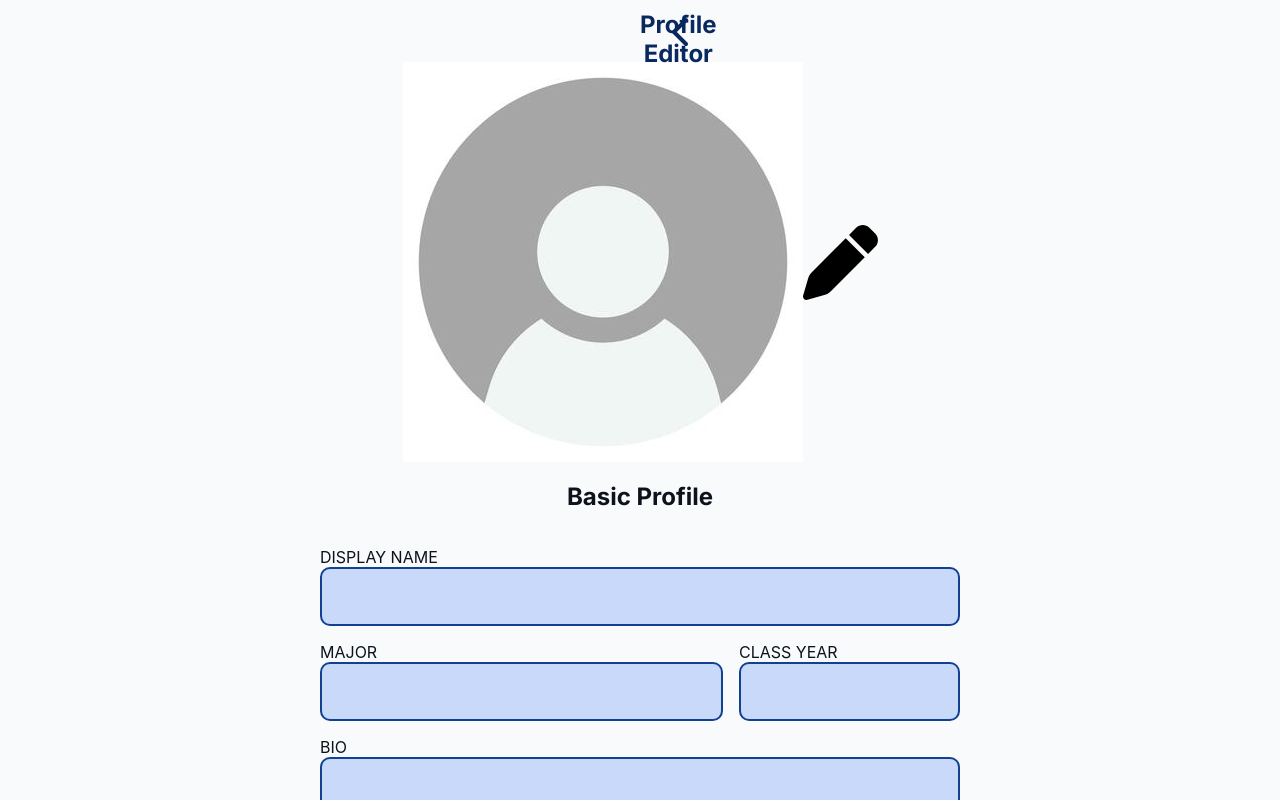
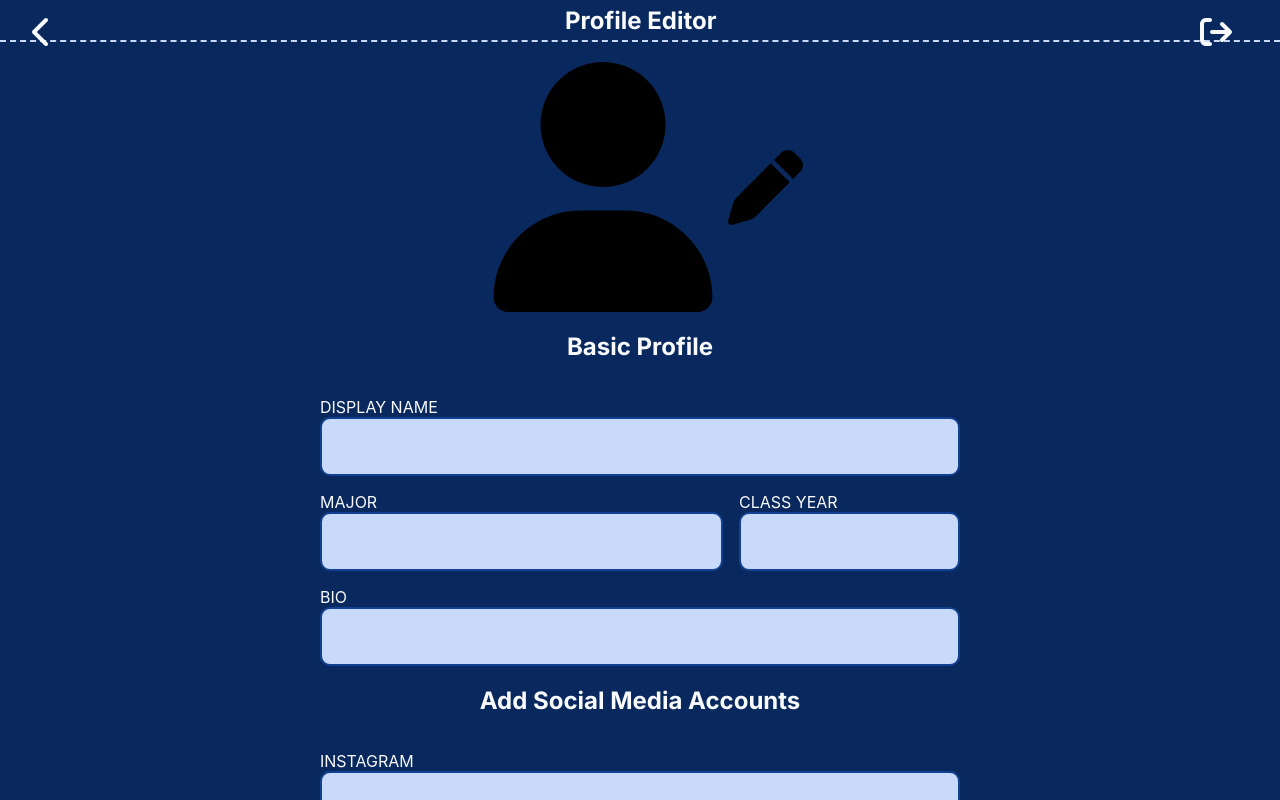
Before and after one commit to paceuniversity/cs491fall2024team4, a React (Create React App) app in the folder setter-social/: page /profile/edit in a window 1280 px wide. Shown: the top 800 px of the page. Built offline with nearby package versions, Linux system fonts and the light colour scheme.

Commit message:
Final Profile Edit Changes
Completed Profile Edit page for Scrum 1

```diff
--- a/setter-social/src/pages/ProfileEdit.js
+++ b/setter-social/src/pages/ProfileEdit.js
@@ -1,24 +1,32 @@
 import '../App.css';
-import profileimg from '../assets/blank-profile.jpg';
+import profileimg from '../assets/user-solid.svg';
 import profileimgchange from '../assets/pen-solid.svg';
-import PrimaryHeader from '../components/headers/PrimaryHeader';
+import SecondaryHeader from '../components/headers/SecondaryHeader';
 import '../theme.css';
 import '../styles/editprofile.css';
 import AddSocial from '../components/forms/AddSocialMediaForm';
 import BasicProfileForm from '../components/forms/BasicProfileForm';
+import SaveProfileButton from '../components/buttons/SaveProfileButton';
+import WordMarkDark from '../components/logos/WordmarkDark';
+
 
 function ProfileEdit() {
     return (
-        <div className = 'flex-center-col'>
-          <PrimaryHeader screenName='Profile Editor' backBtn='visible'/><br></br>
-          <div className = "image-frame">
-            <img src={profileimg} className = "profile-logo" alt = "logo"/>
-            <img src={profileimgchange} className = "profile-logo" alt = "logo"   style={{ width: '75px', height: '75px' }}/>
-          </div>
-            <BasicProfileForm />
-            <AddSocial />
+        <div className='flex-center-col dark-theme'>
+        <SecondaryHeader screenName='Profile Editor' backBtn='visible' logOutBtn='visible'/><br></br>
+            <div className="image-frame">
+                <img src={profileimg} className="profile-logo" alt="logo" style={{ width: '250px', height: '250px' }} />
+                <img src={profileimgchange} className="profile-logo" alt="logo" style={{ width: '75px', height: '75px' }} />
+            </div>
+            <div className='flex-center-col dark-theme'>
+                <BasicProfileForm />
+                <AddSocial /> <br></br> <br></br> <br></br>
+                <SaveProfileButton size='18rem' />
+            </div>
+            <div className='flex-center-col'>
+                <br></br> <br></br><br></br> <br></br> <br></br><WordMarkDark size='20rem' />
+            </div>
         </div>
-
       );
 
 
```
Also changed, not shown: setter-social/src/assets/blank-profile.jpg (deleted), setter-social/src/assets/user-solid.svg (added).
